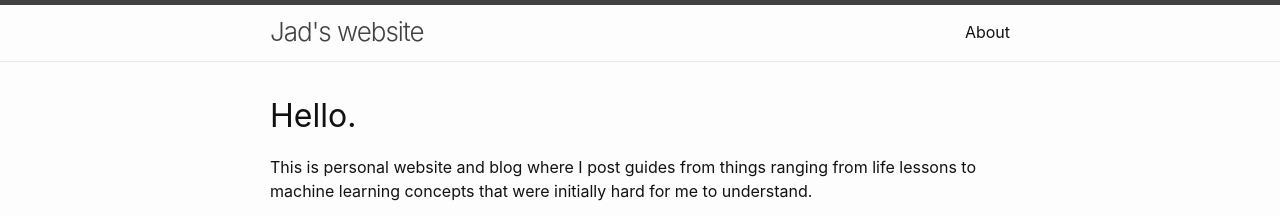
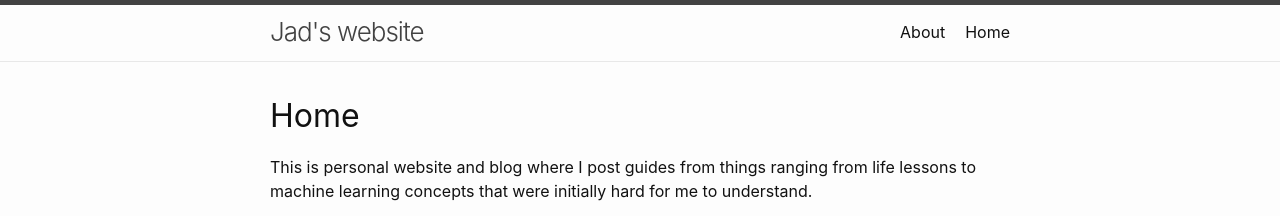
Before and after one commit to CalamariDude/calamaridude.github.io, a Jekyll site: the page built from index.markdown, in a window 1280 px wide. Shown: the top 216 px of the page. Built offline with Jekyll 4.4.1, drawn with Linux system fonts in a browser that asks for light colours; nearby versions of some CDN libraries.

Commit message:
fixed duplicate hello

```diff
--- a/index.markdown
+++ b/index.markdown
@@ -3,9 +3,8 @@
 # To modify the layout, see https://jekyllrb.com/docs/themes/#overriding-theme-defaults
 
 layout: home
+title: Home
 ---
-
-# Hello.
 
 This is personal website and blog where I post guides from things ranging from life lessons to machine learning concepts that were initially hard for me to understand.
 <br><br>
```
